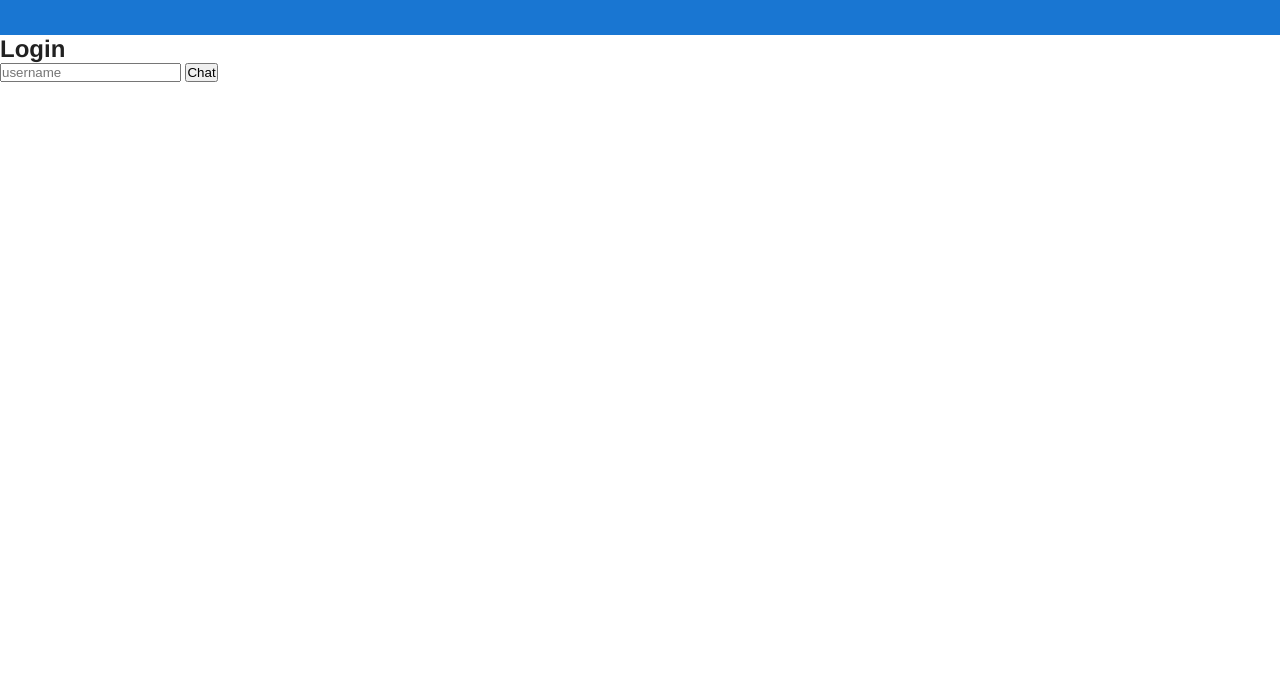
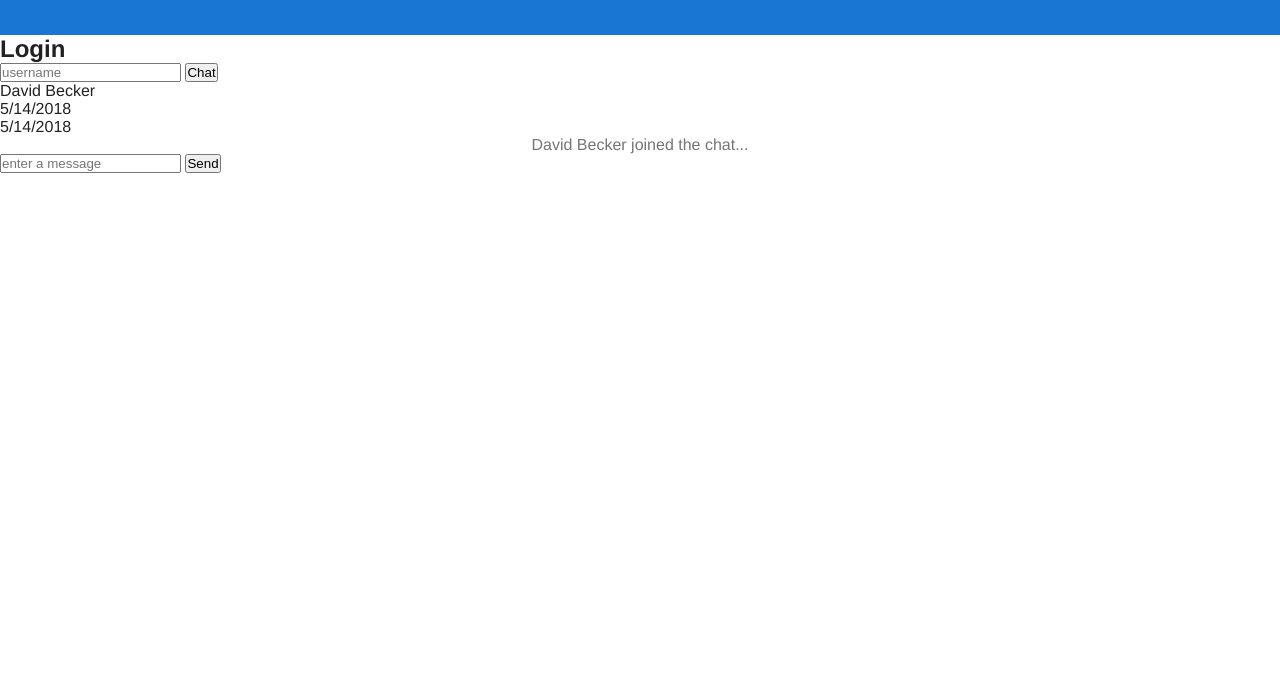
Before and after one commit to Meepedy/socketio-chat, a plain HTML site: page index.html in a window 1280 px wide. Shown: the part 115-800 px from the top of the page. Drawn offline with Linux system fonts and the light colour scheme.

Commit message:
filled in more of the chat section

```diff
--- a/index.html
+++ b/index.html
@@ -31,10 +31,25 @@
 
       <section id="chat">
         <div id="messagesList">
-          <div class="message message-right"></div>
-          <div class="message message-left"></div>
+          <div class="message message-right">
+            <div id="message-details">
+              <p class="message-author">David Becker</p>
+              <p class="message-date">5/14/2018</p>
+            </div>
+          </div>
+          <div class="message message-left">
+            <div id="message-details">
+              <p class="message-author"></p>
+              <p class="message-date">5/14/2018</p>
+            </div>
+          </div>
+          <p class="secondary-text text-center">David Becker joined the chat...</p>
         </div>
-        <form id="messageForm"></form>
+        <form id="messageForm">
+          <input type="text" name="message" id="messageInput" placeholder="enter a message">
+          <button>Send</button>
+        </form>
+
       </section>
     </div>
   </div>
```
